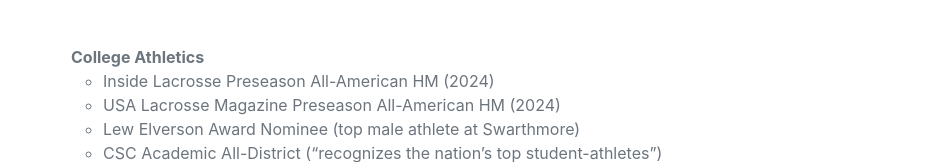
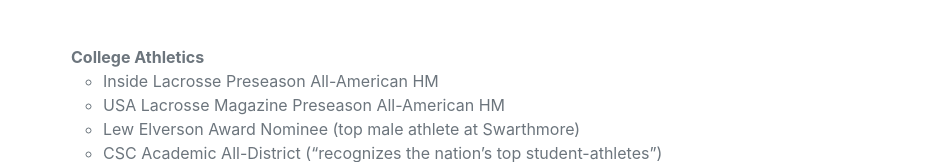
Before and after one commit to jackbrosgol/jackbrosgol.github.io, a plain HTML site: page index.html in a window 1280 px wide. Shown: the part 7655-7817 px from the top of the page, without its empty margins (289-1231 px from the left). Drawn offline with nearby package versions, Linux system fonts and the light colour scheme; some icons are missing; a web font is replaced by a local one.

Commit message:
Update index.html

```diff
--- a/index.html
+++ b/index.html
@@ -485,8 +485,8 @@
                         <li><span class="fa-li"></span>
                             <strong>College Athletics</strong>
                             <ul>
-                                <li>Inside Lacrosse Preseason All-American HM (2024)</li>
-                                <li>USA Lacrosse Magazine Preseason All-American HM (2024)</li>
+                                <li>Inside Lacrosse Preseason All-American HM</li>
+                                <li>USA Lacrosse Magazine Preseason All-American HM</li>
                                 <li>Lew Elverson Award Nominee (top male athlete at Swarthmore)</li>
                                 <li>CSC Academic All-District (“recognizes the nation’s top student-athletes”)</li>
                                 <li>All-Centennial Conference</li>
```
